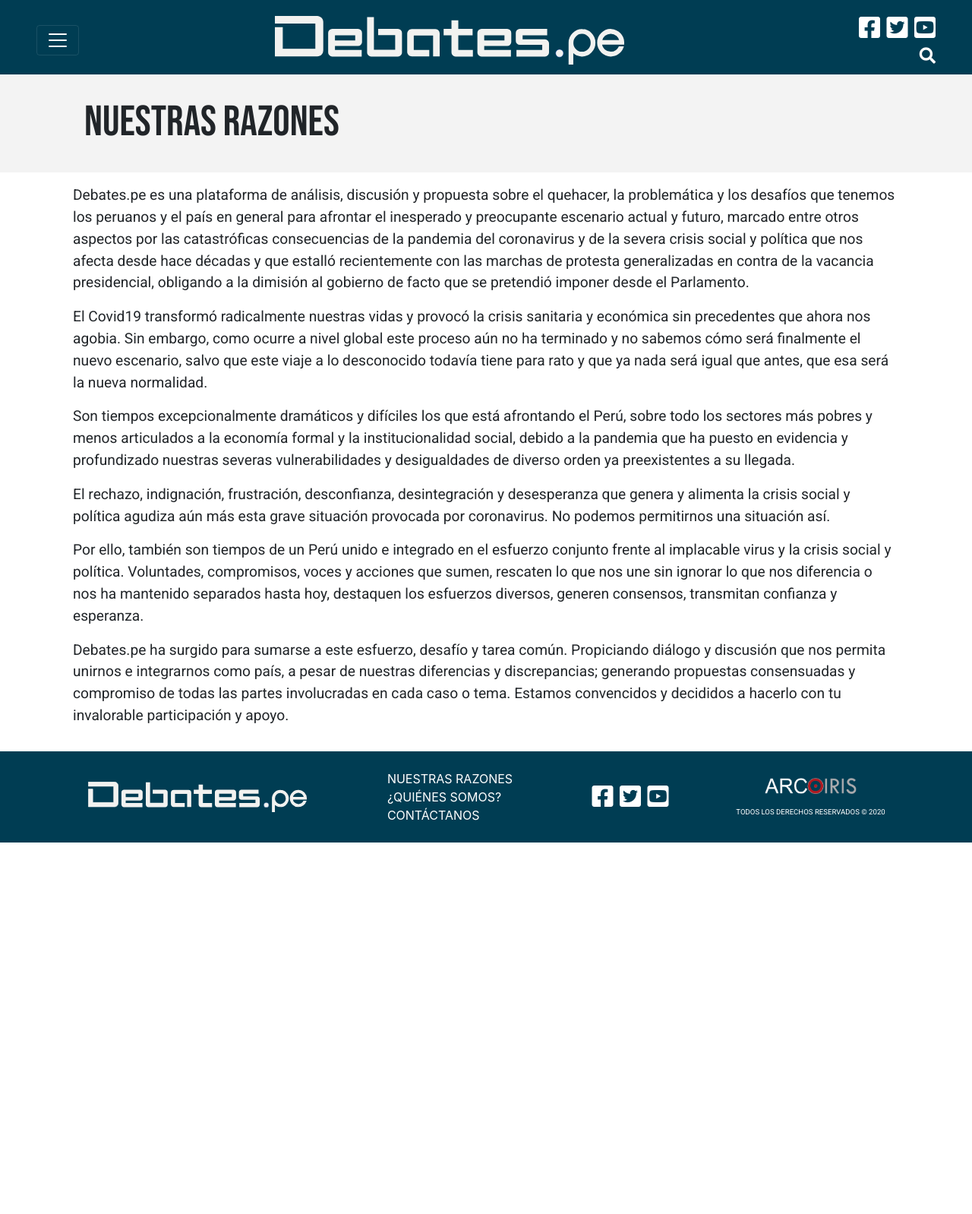
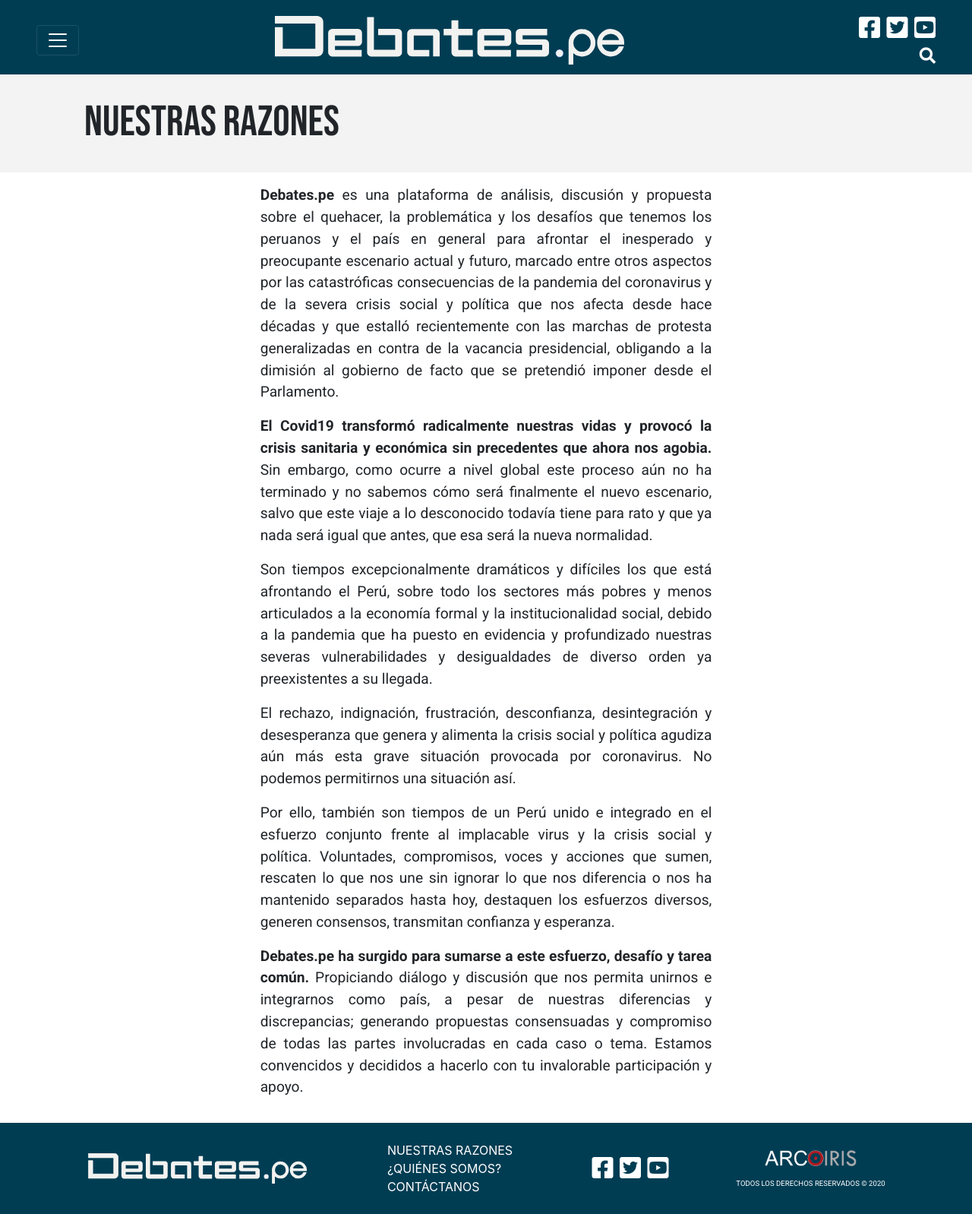
Before and after one commit to EparionaD/debates, a Django app: page /nuestras-razones/ in a window 1280 px wide. Shown: the whole page at 76% size. Before the commit the page ends 1109 px from the top, so only its background shows below. Run offline with Django 3.2, Linux system fonts and the light colour scheme; data that the repository does not hold is empty; some libraries are stand-ins or nearby versions.

Commit message:
pequeñas modificaciones

```diff
--- a/static/css/debates/debates.css
+++ b/static/css/debates/debates.css
@@ -423,12 +423,7 @@ p {
     text-decoration: none; }
 
 .compartir {
-  display: flex;
-  justify-content: left; }
-  @media only screen and (min-width: 992px) {
-    .compartir {
-      display: flex;
-      justify-content: right; } }
+  text-align: left; }
   .compartir__enlace {
     color: black; }
     .compartir__enlace:hover {
@@ -437,6 +432,9 @@ p {
     color: black; }
     .compartir__redes:hover {
       color: #003D53; }
+  @media only screen and (min-width: 992px) {
+    .compartir {
+      text-align: right; } }
 
 .compartir-contenido {
   border: 1px solid red;
--- a/templates/agenda/schedule_detail.html
+++ b/templates/agenda/schedule_detail.html
@@ -31,7 +31,7 @@
                     <img src="{{ schedule.photo_main.url }}" alt="" class="img-fluid">
                 </div>
                 <div class="col-12 col-lg-7 foros__video pr-0 pr-lg-5">
-                    <p class="contenedordetalle__bajada">{{ schedule.descent }}</p>
+                    <p class="contenedordetalle__bajada">{{ schedule.descent|safe }}</p>
                 </div>
             </div>
         </article>
--- a/templates/article/article_detail.html
+++ b/templates/article/article_detail.html
@@ -79,7 +79,7 @@
                 </div>
             </div>
             <div class="row articulodetalle__contenido">
-                <div class="col-12 col-lg-8 pl-0 pr-5 articulodetalle__resumen">
+                <div class="col-12 col-lg-8 pl-0 pr-0 pr-lg-5 articulodetalle__resumen">
                     {{ detalle.summary|safe }}
                 </div>
                 <div class="col-12 col-lg-4 px-0">
@@ -117,7 +117,7 @@
                 </div>
             </div>
             <div class="row articulodetalle__contenido">
-                <div class="col-8 px-0 pr-5 articulodetalle__resumen">
+                <div class="col-12 col-lg-8 px-0 pr-0 pr-lg-5 articulodetalle__resumen">
                     {{ detalle.content|safe }}
                 </div>
             </div>
--- a/templates/core/base.html
+++ b/templates/core/base.html
@@ -55,13 +55,6 @@
                     {% endfor %}
                     </li>
                     <li class="nav-item">
-                    {% for cat in categoria %}
-                        {% if cat.slug == 'debates' %}
-                            <a class="nav-link" href="{% url 'article:articles-category' cat.slug %}">{{ cat.name|upper }}</a>
-                        {% endif %}
-                    {% endfor %}
-                    </li>
-                    <li class="nav-item">
                         <a class="nav-link" href="{% url 'forum:forums' %}">FOROS EN VIVO</a>
                     </li>
                     <li class="nav-item">
@@ -93,7 +86,7 @@
         </nav>
         <div id="buscar" class="buscador fixed-top animate__animated">
             <form class="input-group mb-3 buscador__contenedor px-3" method="GET">
-                <input type="search" class="form-control buscador__input" placeholder="Ingrese su busqueda" name="buscar" value="request.GET.buscar">>
+                <input type="search" class="form-control buscador__input" placeholder="Ingrese su busqueda" name="buscar" value="request.GET.buscar">
                 <div class="input-group-append">
                     <button class="btn btn buscador__boton text-white" type="submit" id="button-addon2">Buscar</button>
                 </div>
--- a/templates/core/razones.html
+++ b/templates/core/razones.html
@@ -18,13 +18,13 @@
                 </div>
             </div>
             <div class="row my-3 foros justify-content-center px-0 px-lg-5">
-                <div class="col-12 col-lg-12 px-0 px-lg-5">
-                    <p class="contenedordetalle__bajada">Debates.pe es una plataforma de análisis, discusión y propuesta sobre el quehacer, la problemática y los desafíos que tenemos los peruanos y el país en general para afrontar el inesperado y preocupante escenario actual y futuro, marcado entre otros aspectos por las catastróficas consecuencias de la pandemia del coronavirus y de la severa crisis social y política que nos afecta desde hace décadas y que estalló recientemente con las marchas de protesta generalizadas en contra de la vacancia presidencial, obligando a la dimisión al gobierno de facto que se pretendió imponer desde el Parlamento.</p>
-                    <p class="contenedordetalle__bajada">El Covid19 transformó radicalmente nuestras vidas y provocó la crisis sanitaria y económica sin precedentes que ahora nos agobia. Sin embargo, como ocurre a nivel global este proceso aún no ha terminado y no sabemos cómo será finalmente el nuevo escenario, salvo que este viaje a lo desconocido todavía tiene para rato y que ya nada será igual que antes, que esa será la nueva normalidad.</p>
-                    <p class="contenedordetalle__bajada">Son tiempos excepcionalmente dramáticos y difíciles los que está afrontando el Perú, sobre todo los sectores más pobres y menos articulados a la economía formal y la institucionalidad social, debido a la pandemia que ha puesto en evidencia y profundizado nuestras severas vulnerabilidades y desigualdades de diverso orden ya preexistentes a su llegada.</p>
-                    <p class="contenedordetalle__bajada">El rechazo, indignación, frustración, desconfianza, desintegración y desesperanza que genera y alimenta la crisis social y política agudiza aún más esta grave situación provocada por coronavirus. No podemos permitirnos una situación así.</p>
-                    <p class="contenedordetalle__bajada">Por ello, también son tiempos de un Perú unido e integrado en el esfuerzo conjunto frente al implacable virus y la crisis social y política. Voluntades, compromisos, voces y acciones que sumen, rescaten lo que nos une sin ignorar lo que nos diferencia o nos ha mantenido separados hasta hoy, destaquen los esfuerzos diversos, generen consensos, transmitan confianza y esperanza.</p>
-                    <p class="contenedordetalle__bajada">Debates.pe ha surgido para sumarse a este esfuerzo, desafío y tarea común. Propiciando diálogo y discusión que nos permita unirnos e integrarnos como país, a pesar de nuestras diferencias y discrepancias; generando propuestas consensuadas y compromiso de todas las partes involucradas en cada caso o tema. Estamos convencidos y decididos a hacerlo con tu invalorable participación y apoyo.</p>
+                <div class="col-12 col-lg-7 px-0 px-lg-5">
+                    <p class="contenedordetalle__bajada text-justify"><span class="font-weight-bold">Debates.pe</span> es una plataforma de análisis, discusión y propuesta sobre el quehacer, la problemática y los desafíos que tenemos los peruanos y el país en general para afrontar el inesperado y preocupante escenario actual y futuro, marcado entre otros aspectos por las catastróficas consecuencias de la pandemia del coronavirus y de la severa crisis social y política que nos afecta desde hace décadas y que estalló recientemente con las marchas de protesta generalizadas en contra de la vacancia presidencial, obligando a la dimisión al gobierno de facto que se pretendió imponer desde el Parlamento.</p>
+                    <p class="contenedordetalle__bajada text-justify"><span class="font-weight-bold">El Covid19 transformó radicalmente nuestras vidas y provocó la crisis sanitaria y económica sin precedentes que ahora nos agobia.</span> Sin embargo, como ocurre a nivel global este proceso aún no ha terminado y no sabemos cómo será finalmente el nuevo escenario, salvo que este viaje a lo desconocido todavía tiene para rato y que ya nada será igual que antes, que esa será la nueva normalidad.</p>
+                    <p class="contenedordetalle__bajada text-justify">Son tiempos excepcionalmente dramáticos y difíciles los que está afrontando el Perú, sobre todo los sectores más pobres y menos articulados a la economía formal y la institucionalidad social, debido a la pandemia que ha puesto en evidencia y profundizado nuestras severas vulnerabilidades y desigualdades de diverso orden ya preexistentes a su llegada.</p>
+                    <p class="contenedordetalle__bajada text-justify">El rechazo, indignación, frustración, desconfianza, desintegración y desesperanza que genera y alimenta la crisis social y política agudiza aún más esta grave situación provocada por coronavirus. No podemos permitirnos una situación así.</p>
+                    <p class="contenedordetalle__bajada text-justify">Por ello, también son tiempos de un Perú unido e integrado en el esfuerzo conjunto frente al implacable virus y la crisis social y política. Voluntades, compromisos, voces y acciones que sumen, rescaten lo que nos une sin ignorar lo que nos diferencia o nos ha mantenido separados hasta hoy, destaquen los esfuerzos diversos, generen consensos, transmitan confianza y esperanza.</p>
+                    <p class="contenedordetalle__bajada text-justify"><span class="font-weight-bold">Debates.pe ha surgido para sumarse a este esfuerzo, desafío y tarea común.</span> Propiciando diálogo y discusión que nos permita unirnos e integrarnos como país, a pesar de nuestras diferencias y discrepancias; generando propuestas consensuadas y compromiso de todas las partes involucradas en cada caso o tema. Estamos convencidos y decididos a hacerlo con tu invalorable participación y apoyo.</p>
                 </div>
             </div>
         </article>
```
Also changed, not shown: 1 other file.
